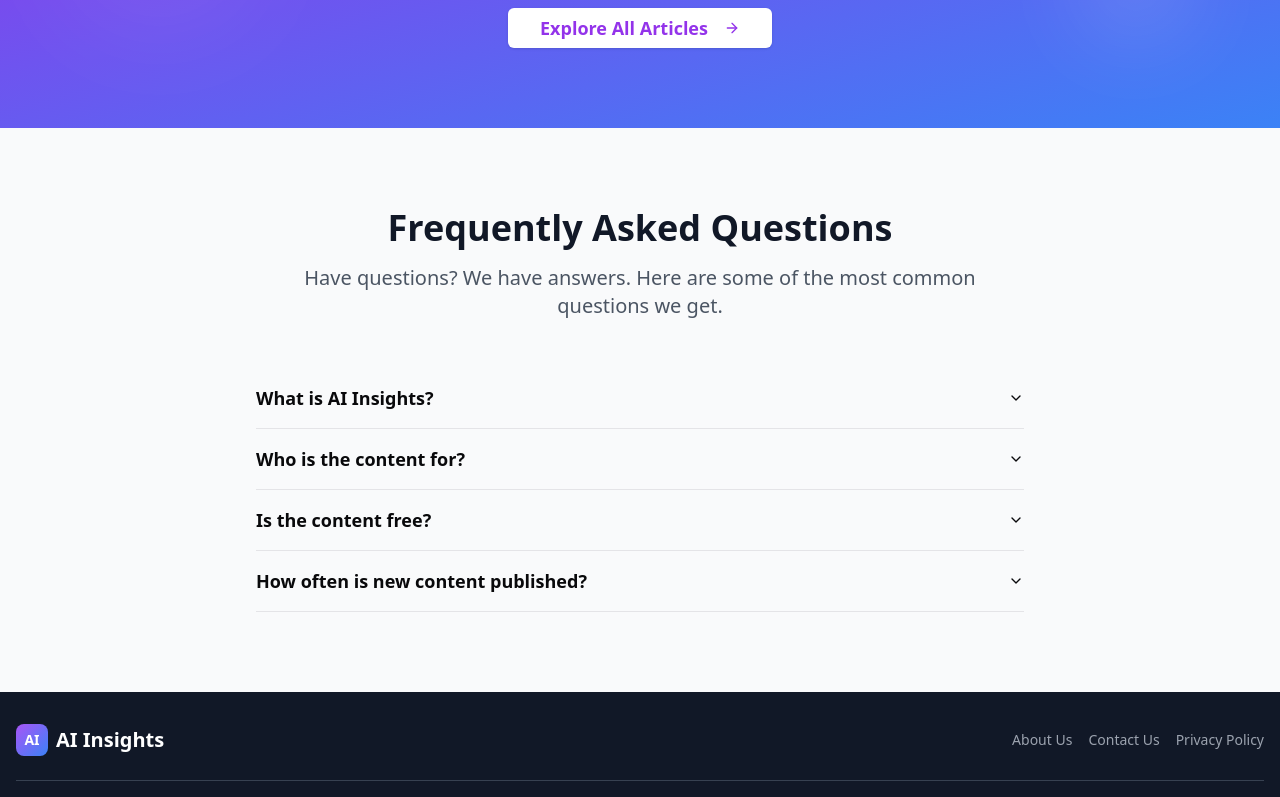
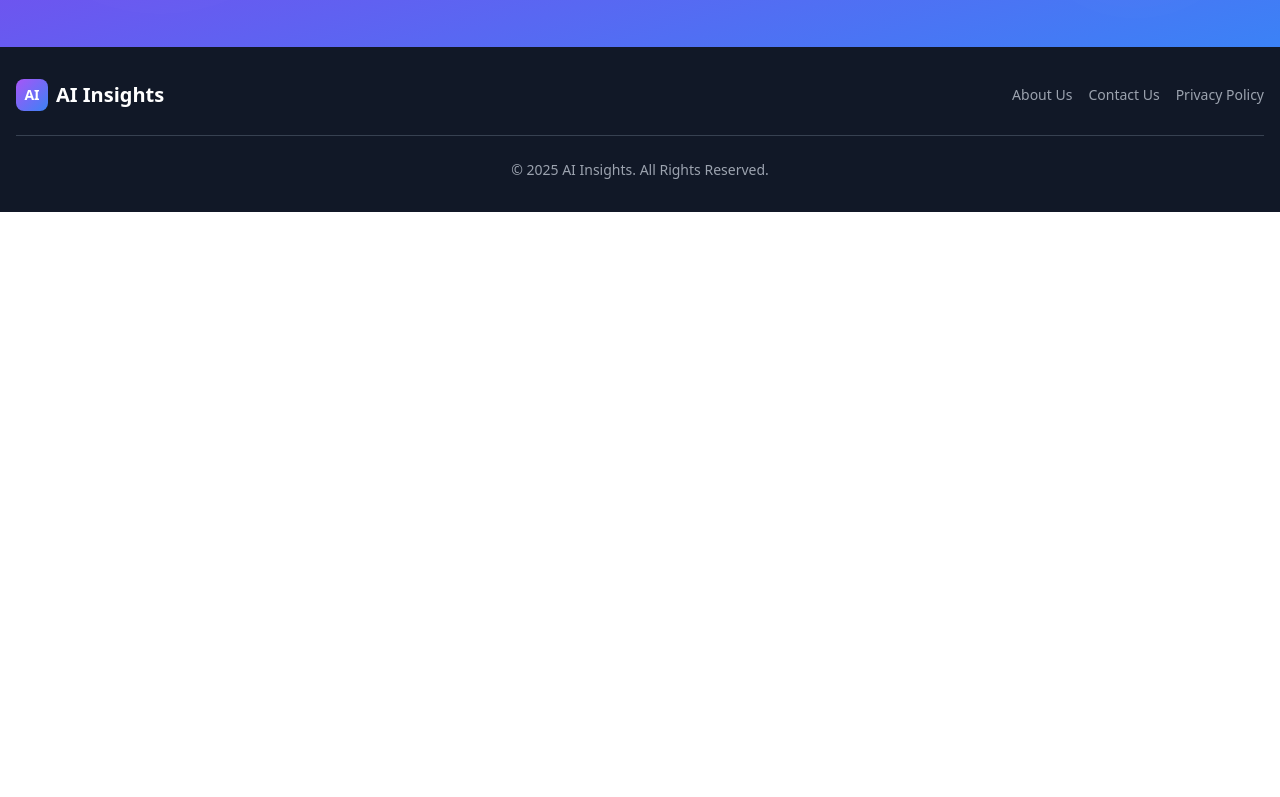
Before and after one commit to ericmeekins/AI-new, a Next.js app: page / in a window 1280 px wide. Shown: the part 2000-2797 px from the top of the page. After the commit the page ends 2212 px from the top, so only its background shows below. Built offline with nearby package versions, Linux system fonts and the light colour scheme.

Commit message:
chore: remove Faq component for debugging

```diff
--- a/src/app/page.tsx
+++ b/src/app/page.tsx
@@ -1,19 +1,14 @@
 import { ActionSection } from "@/components/ActionSection";
 import { Cards } from "@/components/Cards";
 import { Faq } from "@/components/Faq";
-import { Footer } from "@/components/Footer";
-import { Header } from "@/components/Header";
 import { HeroSection } from "@/components/HeroSection";
 
 export default function Home() {
   return (
-    <div className="flex-1">
-      <Header />
+    <>
       <HeroSection />
       <Cards />
       <ActionSection />
-      <Faq />
-      <Footer />
-    </div>
+    </>
   );
 }
```
